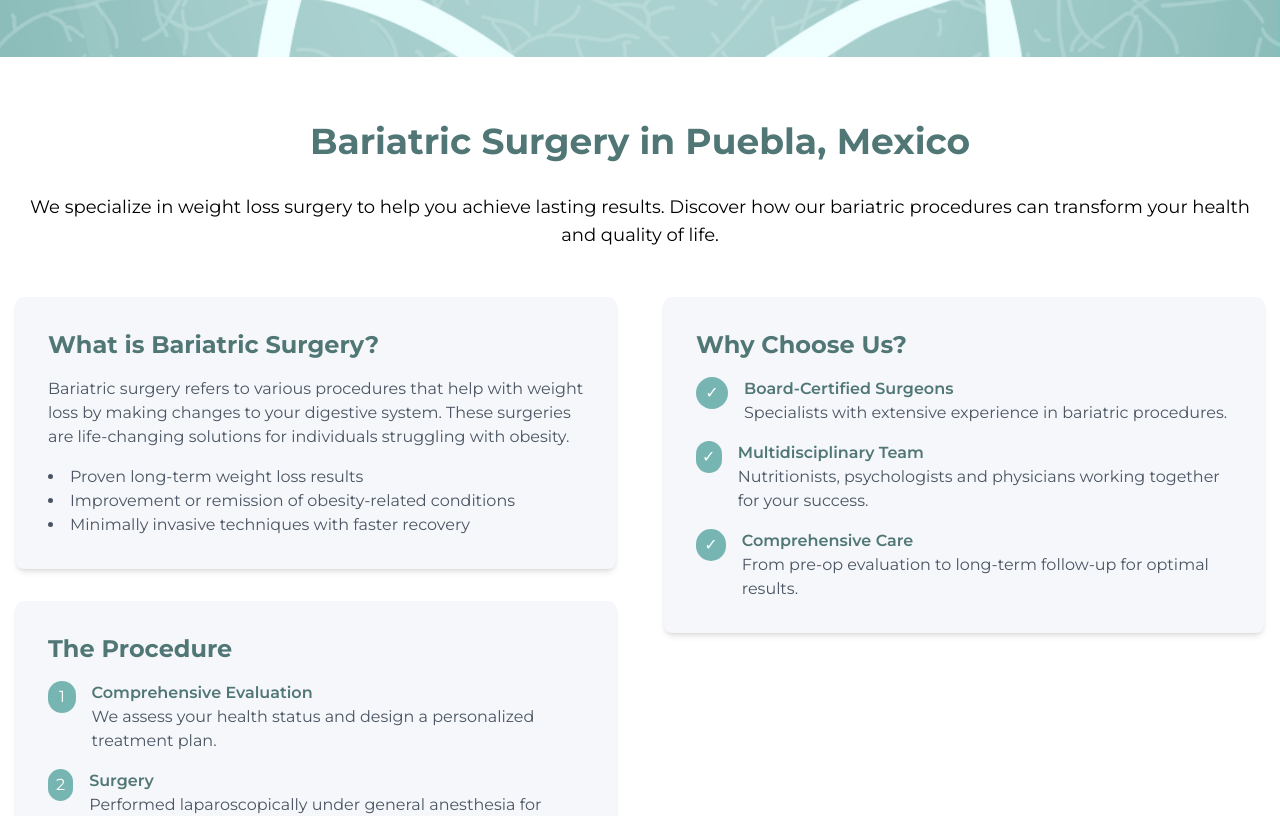
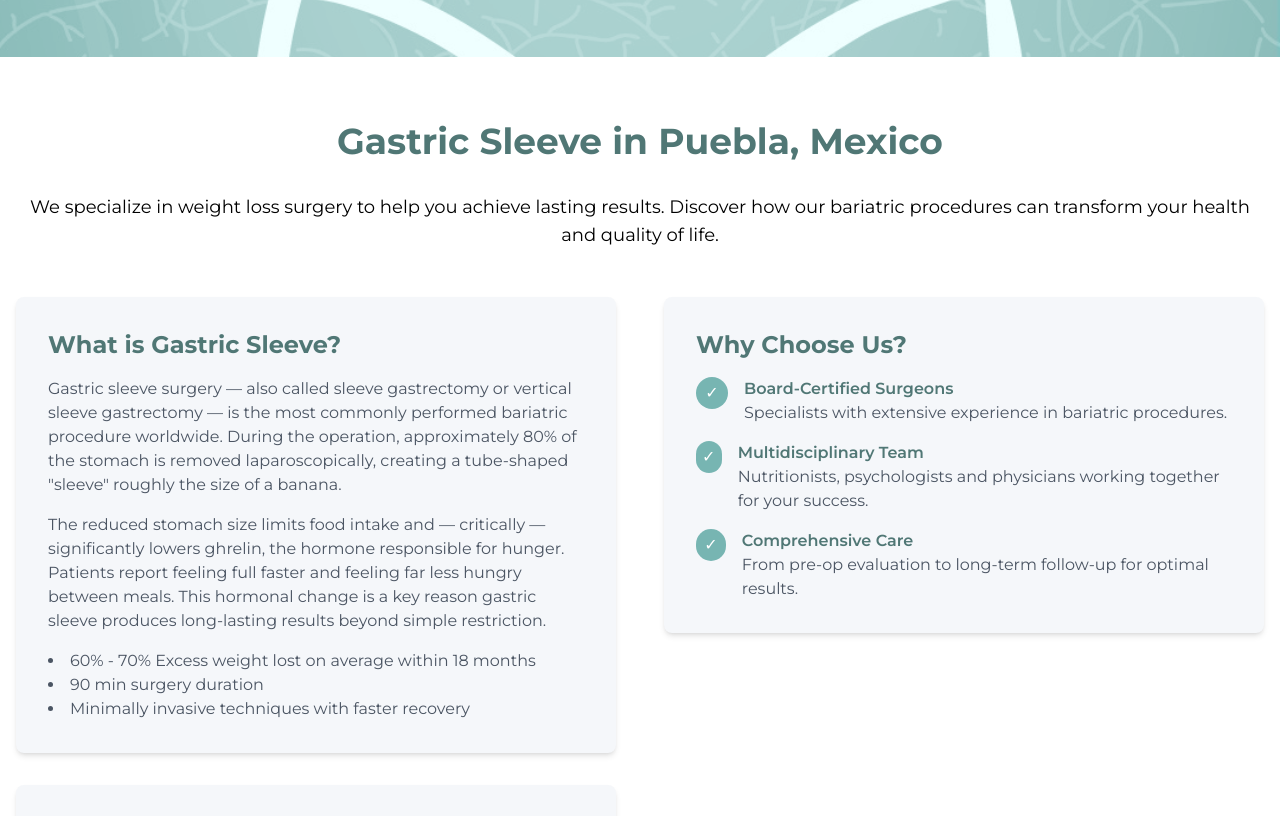
Before and after one commit to Irwingduran/ws-serenity, a Next.js app: page /gastricsleeve in a window 1280 px wide. Shown: the part 600-1416 px from the top of the page. Built offline with nearby package versions, Linux system fonts and the light colour scheme.

Commit message:
Update page.tsx

```diff
--- a/app/gastricsleeve/page.tsx
+++ b/app/gastricsleeve/page.tsx
@@ -30,7 +30,7 @@ return ( <div className="flex flex-col min-h-screen"> <Navbar />
   {/* Services Section */}
   <section className="py-16 px-4 bg-white">
     <div className="max-w-7xl mx-auto">
-      <h2 className="text-3xl md:text-4xl font-bold text-[#507775] text-center mb-8">Bariatric Surgery in Puebla, Mexico</h2>
+      <h2 className="text-3xl md:text-4xl font-bold text-[#507775] text-center mb-8">Gastric Sleeve in Puebla, Mexico</h2>
       <p className="text-lg text-center mb-12">
         We specialize in weight loss surgery to help you achieve lasting results. Discover how our bariatric
         procedures can transform your health and quality of life.
@@ -41,13 +41,16 @@ return ( <div className="flex flex-col min-h-screen"> <Navbar />
         {/* Left Column: Service Overview */}
         <div className="space-y-8">
           <div className="bg-[#F5F7FA] p-8 rounded-lg shadow-md">
-            <h3 className="text-2xl font-bold text-[#507775] mb-4">What is Bariatric Surgery?</h3>
+            <h3 className="text-2xl font-bold text-[#507775] mb-4">What is Gastric Sleeve?</h3>
             <p className="text-gray-600 mb-4">
-              Bariatric surgery refers to various procedures that help with weight loss by making changes to your digestive system. These surgeries are life-changing solutions for individuals struggling with obesity.
+              Gastric sleeve surgery — also called sleeve gastrectomy or vertical sleeve gastrectomy — is the most commonly performed bariatric procedure worldwide. During the operation, approximately 80% of the stomach is removed laparoscopically, creating a tube-shaped "sleeve" roughly the size of a banana.
+            </p>
+            <p className="text-gray-600 mb-4">
+              The reduced stomach size limits food intake and — critically — significantly lowers ghrelin, the hormone responsible for hunger. Patients report feeling full faster and feeling far less hungry between meals. This hormonal change is a key reason gastric sleeve produces long-lasting results beyond simple restriction.
             </p>
             <ul className="list-disc list-inside text-gray-600">
-              <li>Proven long-term weight loss results</li>
-              <li>Improvement or remission of obesity-related conditions</li>
+              <li>60% - 70% Excess weight lost on average within 18 months</li>
+              <li>90 min surgery duration</li>
               <li>Minimally invasive techniques with faster recovery</li>
             </ul>
           </div>
@@ -128,6 +131,44 @@ return ( <div className="flex flex-col min-h-screen"> <Navbar />
 
         {/* Right Column: Benefits and Testimonials */}
         <div className="space-y-8">
+          {/* Benefits */}
+          <div className="bg-[#F5F7FA] p-8 rounded-lg shadow-md">
+            <h3 className="text-2xl font-bold text-[#507775] mb-4">Why Choose Us?</h3>
+            <div className="space-y-4">
+              <div className="flex items-start space-x-4">
+                <div className="w-8 h-8 bg-[#77B5B2] text-white rounded-full flex items-center justify-center">
+                  ✓
+                </div>
+                <div>
+                  <h4 className="font-semibold text-[#507775]">Board-Certified Surgeons</h4>
+                  <p className="text-gray-600">
+                    Specialists with extensive experience in bariatric procedures.
+                  </p>
+                </div>
+              </div>
+              <div className="flex items-start space-x-4">
+                <div className="w-8 h-8 bg-[#77B5B2] text-white rounded-full flex items-center justify-center">
+                  ✓
+                </div>
+                <div>
+                  <h4 className="font-semibold text-[#507775]">Multidisciplinary Team</h4>
+                  <p className="text-gray-600">Nutritionists, psychologists and physicians working together for your success.</p>
+                </div>
+              </div>
+              <div className="flex items-start space-x-4">
+                <div className="w-8 h-8 bg-[#77B5B2] text-white rounded-full flex items-center justify-center">
+                  ✓
+                </div>
+                <div>
+                  <h4 className="font-semibold text-[#507775]">Comprehensive Care</h4>
+                  <p className="text-gray-600">From pre-op evaluation to long-term follow-up for optimal results.</p>
+                </div>
+              </div>
+            </div>
+          </div>
+        </div>
+
+                <div className="space-y-8">
           {/* Benefits */}
           <div className="bg-[#F5F7FA] p-8 rounded-lg shadow-md">
             <h3 className="text-2xl font-bold text-[#507775] mb-4">Why Choose Us?</h3>
```
